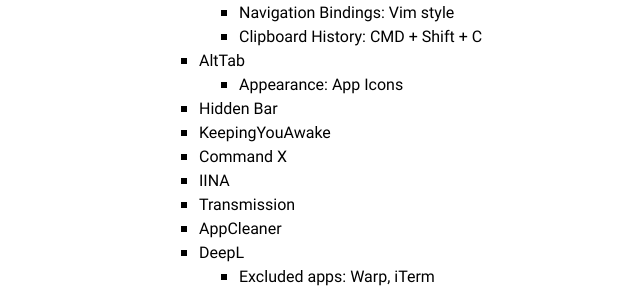
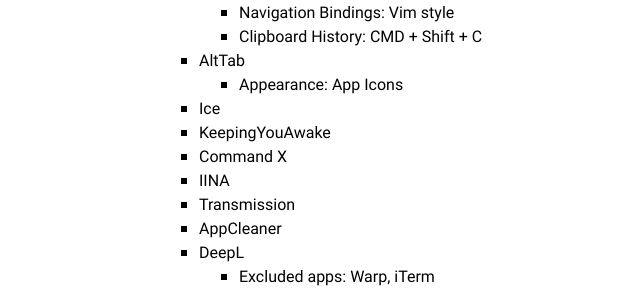
Before and after one commit to amalumian/www.malumian.dev, a Jekyll site: the page built from setup.html, in a window 1280 px wide and 900 px high, scrolled down 4479 px. Shown: the part 163-454 px from the top of the window, without its empty margins (151-791 px from the left). Built offline with Jekyll 4.4.1, drawn with Linux system fonts in a browser that asks for light colours.

Commit message:
Update setup.html

```diff
--- a/setup.html
+++ b/setup.html
@@ -280,7 +280,7 @@
         <li>Appearance: App Icons</li>
       </ul>
     </li>
-    <li>Hidden Bar</li>
+    <li>Ice</li>
     <li>KeepingYouAwake</li>
     <li>Command X</li>
     <li>IINA</li>
```
